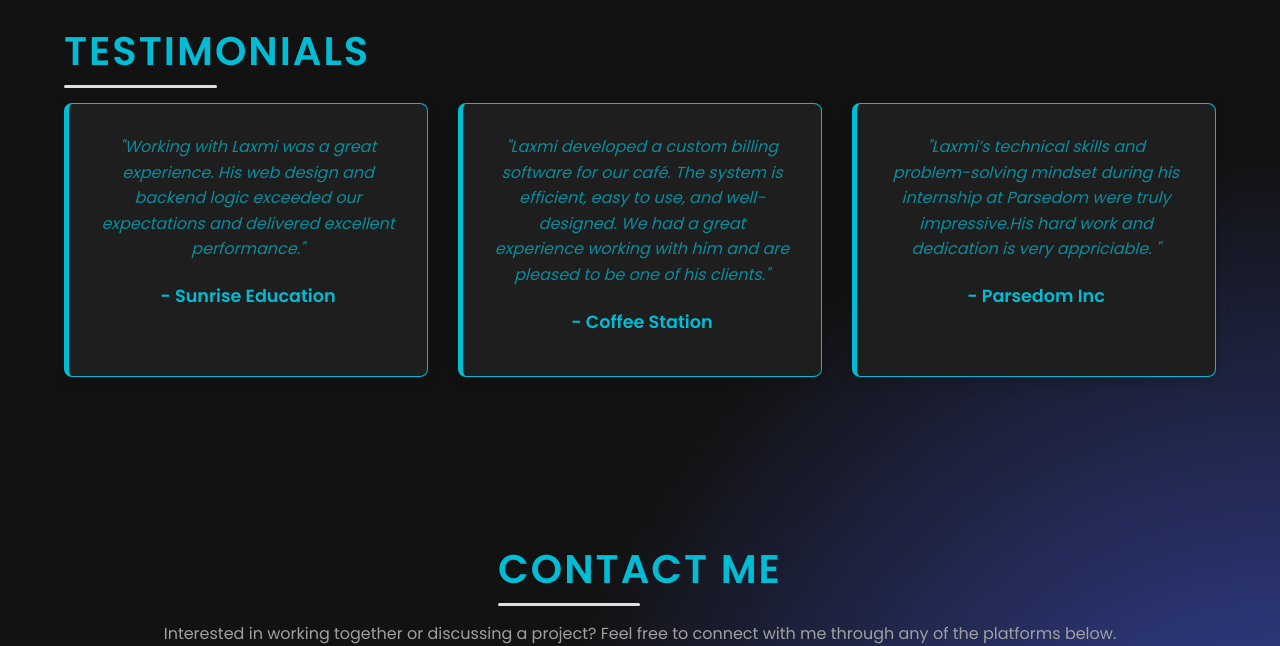
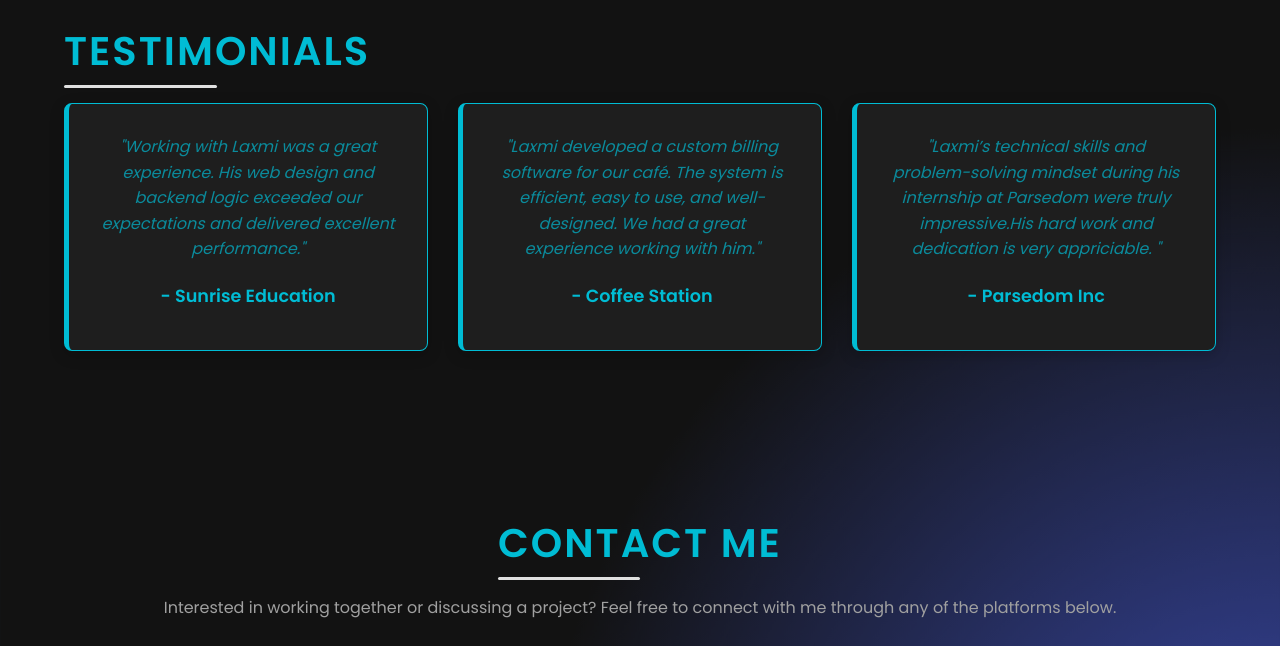
Before and after one commit to laxmirimal/laxmi, a plain HTML site: page index.html in a window 1280 px wide. Shown: the part 2640-3286 px from the top of the page. Drawn offline with Linux system fonts and the light colour scheme.

Commit message:
Update index.html

```diff
--- a/index.html
+++ b/index.html
@@ -145,7 +145,7 @@
         <h3>- Sunrise Education </h3>
       </div>
       <div class="card">
-        <p>"Laxmi developed a custom billing software for our café. The system is efficient, easy to use, and well-designed. We had a great experience working with him and are pleased to be one of his clients."</p>
+        <p>"Laxmi developed a custom billing software for our café. The system is efficient, easy to use, and well-designed. We had a great experience working with him."</p>
         <h3>- Coffee Station</h3>
       </div>
       <div class="card">
```
